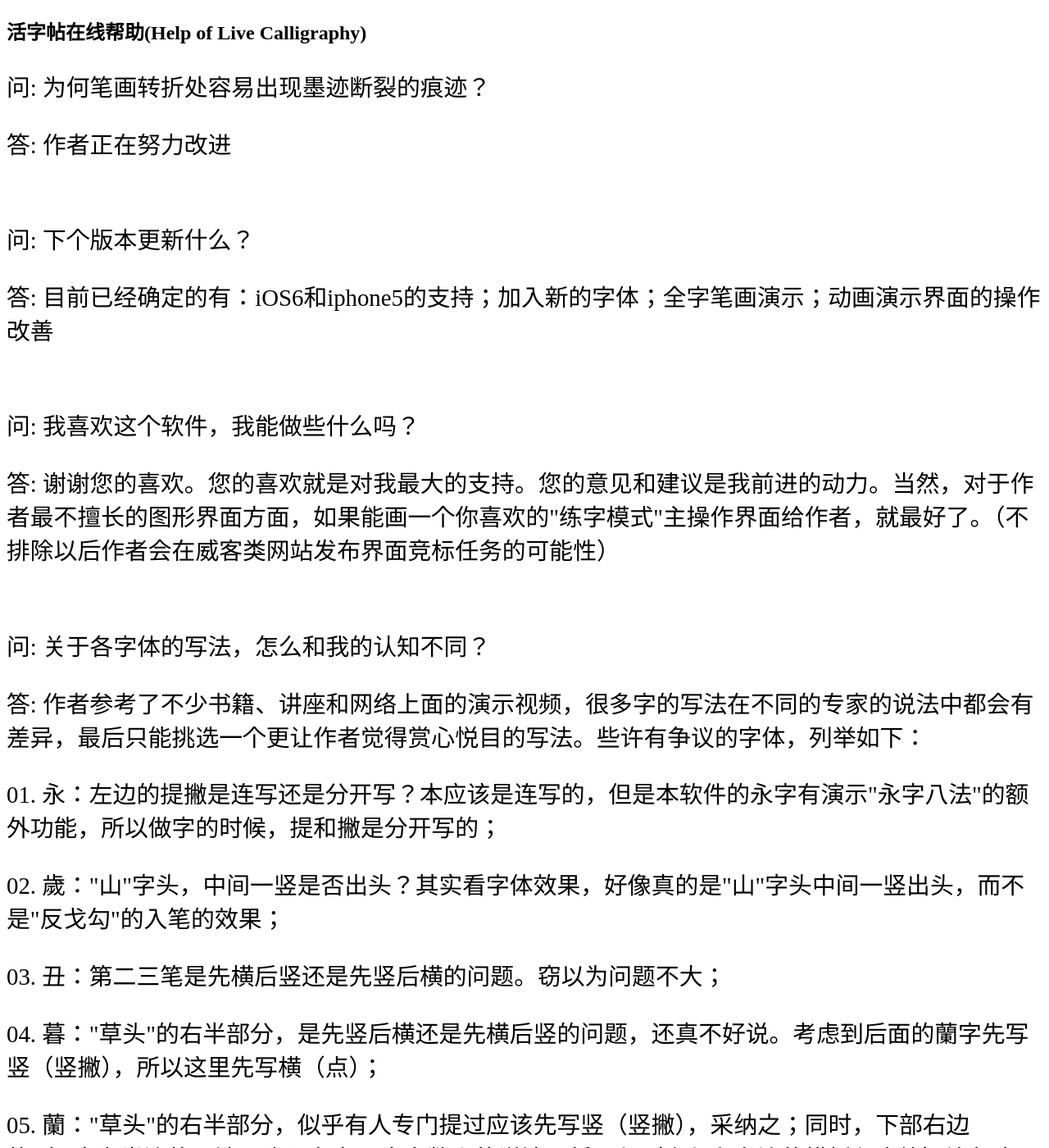
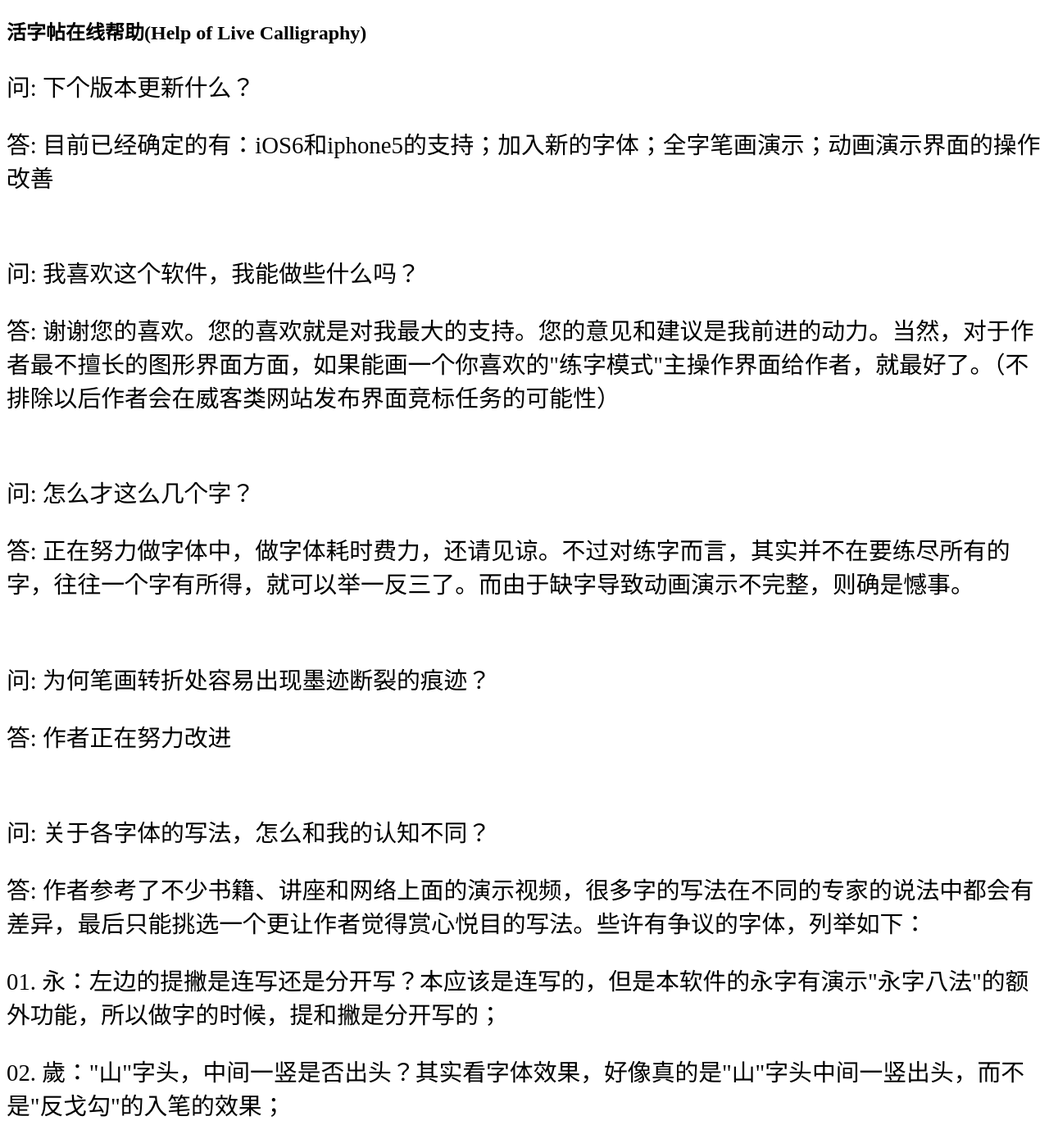
Before and after one commit to shengzhe/livecalligraphy, a Jekyll site: the page built from _posts/2012-08-31-LiveCalligraphyHelp.html, in a window 1280 px wide and 1400 px high. Shown: the whole window at 82% size. Built offline with Jekyll 4.4.1, drawn with Linux system fonts in a browser that asks for light colours; Markdown is read by kramdown in place of the engine named in the settings.

Commit message:
Update _posts/2012-08-31-LiveCalligraphyHelp.html

```diff
--- a/_posts/2012-08-31-LiveCalligraphyHelp.html
+++ b/_posts/2012-08-31-LiveCalligraphyHelp.html
@@ -3,14 +3,17 @@ layout: default
 title: 活字帖在线帮助(Help of Live Calligraphy)
 ---
 <h2>{{ page.title }}</h2>
-<p>问: 为何笔画转折处容易出现墨迹断裂的痕迹？</p>
-<p>答: 作者正在努力改进</p>
-<br/>
 <p>问: 下个版本更新什么？</p>
 <p>答: 目前已经确定的有：iOS6和iphone5的支持；加入新的字体；全字笔画演示；动画演示界面的操作改善</p>
 <br/>
 <p>问: 我喜欢这个软件，我能做些什么吗？</p>
 <p>答: 谢谢您的喜欢。您的喜欢就是对我最大的支持。您的意见和建议是我前进的动力。当然，对于作者最不擅长的图形界面方面，如果能画一个你喜欢的"练字模式"主操作界面给作者，就最好了。（不排除以后作者会在威客类网站发布界面竞标任务的可能性）</p>
+<br/>
+<p>问: 怎么才这么几个字？</p>
+<p>答: 正在努力做字体中，做字体耗时费力，还请见谅。不过对练字而言，其实并不在要练尽所有的字，往往一个字有所得，就可以举一反三了。而由于缺字导致动画演示不完整，则确是憾事。</p>
+<br/>
+<p>问: 为何笔画转折处容易出现墨迹断裂的痕迹？</p>
+<p>答: 作者正在努力改进</p>
 <br/>
 <p>问: 关于各字体的写法，怎么和我的认知不同？</p>
 <p>答: 作者参考了不少书籍、讲座和网络上面的演示视频，很多字的写法在不同的专家的说法中都会有差异，最后只能挑选一个更让作者觉得赏心悦目的写法。些许有争议的字体，列举如下：</p>
```
